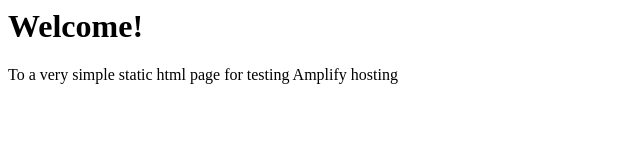
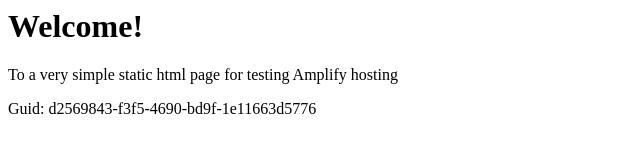
Before and after one commit to aws-aemilia-yul/Github-PR-Commit-Integration-Test-DoNotTouch-GitH-MJCD6L4M-v1-prod-ca-central-1, a website: page src/index.html in a window 1280 px wide. Shown: the whole page, without its empty margins (0-640 px from the left). Drawn offline with Linux system fonts and the light colour scheme.

Commit message:
commit from integ tests

```diff
--- a/src/index.html
+++ b/src/index.html
@@ -1,3 +1,5 @@
+
+
 <html lang="en">
 
 <head>
@@ -10,6 +12,6 @@
 <body>
     <h1>Welcome!</h1>
     <p>To a very simple static html page for testing Amplify hosting</p>
-</body>
+    <p>Guid: d2569843-f3f5-4690-bd9f-1e11663d5776</p></body>
 
 </html>
```
